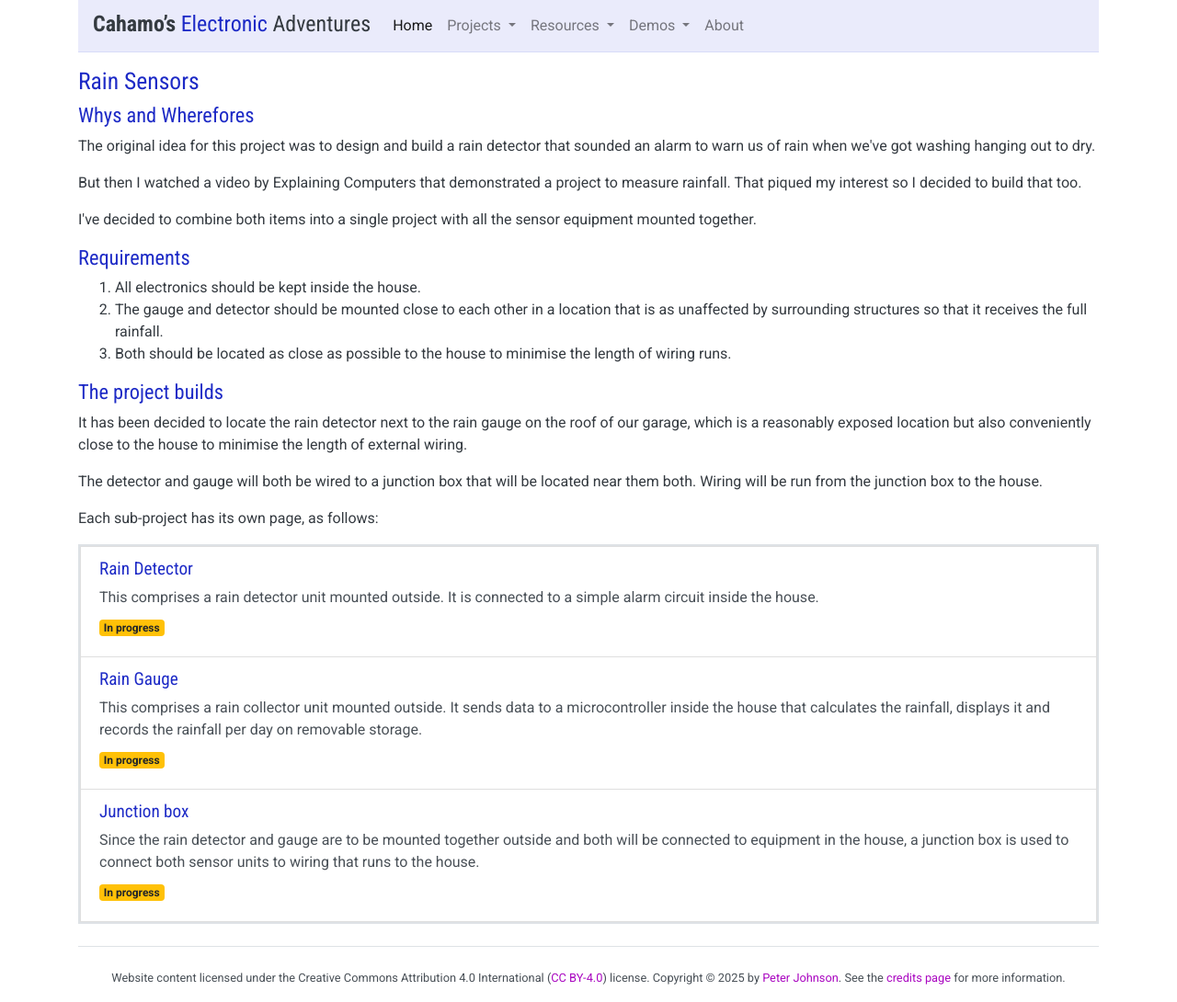
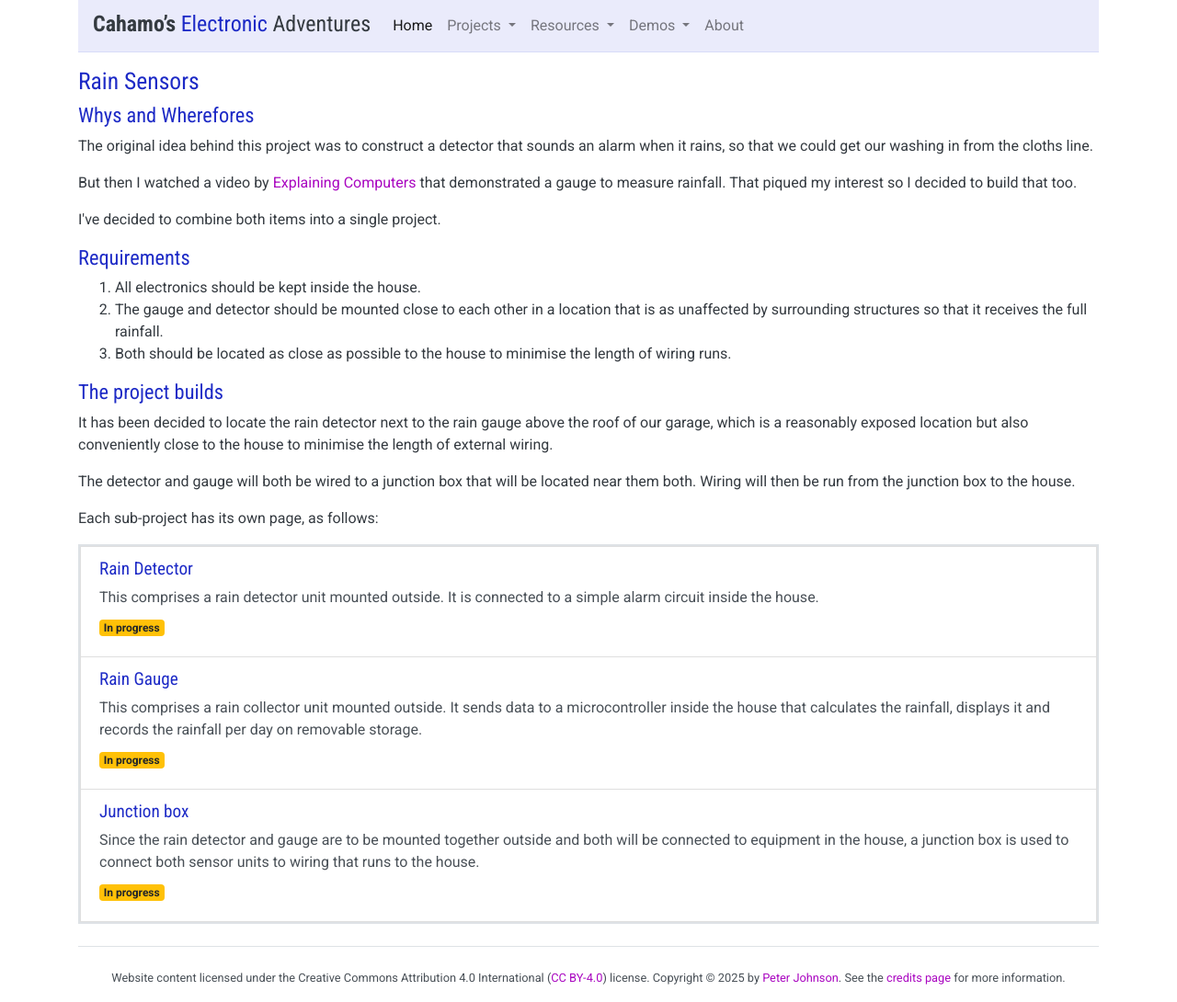
Before and after one commit to cahamo/cahamo.github.io, a Jekyll site: the page built from projects/rain-sensors/index.html, in a window 1280 px wide. Shown: the whole page at 92% size. Built offline with Jekyll 4.4.1, drawn with Linux system fonts in a browser that asks for light colours; comment, search, counter and statistics services are not loaded.

Commit message:
Revise Rain Detector & Gauge pages
All pages relating to this project were revised for accuracy and clarity.

Spelling mistakes and typos were fixed.

Some styling was changed.

```diff
--- a/projects/rain-sensors/index.html
+++ b/projects/rain-sensors/index.html
@@ -5,15 +5,15 @@ title: "Sensors to detect and measure rainfall"
 
 <h1>Rain Sensors</h1>
 
-<section id="about"></section>
+<section id="about">
 
     <h2>Whys and Wherefores</h2>
 
-    <p>The original idea for this project was to design and build a rain detector that sounded an alarm to warn us of rain when we've got washing hanging out to dry.</p>
+    <p>The original idea behind this project was to construct a detector that sounds an alarm when it rains, so that we could get our washing in from the cloths line.</p>
 
-    <p>But then I watched a video by Explaining Computers that demonstrated a project to measure rainfall. That piqued my interest so I decided to build that too.</p>
+    <p>But then I watched a video by <a href="https://www.explainingcomputers.com/">Explaining Computers</a> that demonstrated a gauge to measure rainfall. That piqued my interest so I decided to build that too.</p>
 
-    <p>I've decided to combine both items into a single project with all the sensor equipment mounted together.</p>
+    <p>I've decided to combine both items into a single project.</p>
 
 </section>
 
@@ -33,9 +33,9 @@ title: "Sensors to detect and measure rainfall"
 
     <h2>The project builds</h2>
 
-    <p>It has been decided to locate the rain detector next to the rain gauge on the roof of our garage, which is a reasonably exposed location but also conveniently close to the house to minimise the length of external wiring.</p>
+    <p>It has been decided to locate the rain detector next to the rain gauge above the roof of our garage, which is a reasonably exposed location but also conveniently close to the house to minimise the length of external wiring.</p>
 
-    <p>The detector and gauge will both be wired to a junction box that will be located near them both. Wiring will be run from the junction box to the house.</p>
+    <p>The detector and gauge will both be wired to a junction box that will be located near them both. Wiring will then be run from the junction box to the house.</p>
 
     <p>Each sub-project has its own page, as follows:</p>
 
--- a/projects/rain-sensors/junction-box.html
+++ b/projects/rain-sensors/junction-box.html
@@ -17,7 +17,7 @@ title: "Rain sensors junction box"
 
     <h2>Construction</h2>
 
-    <p>The junction box is to be constructed from two 3D printed components: the main housing and a lid.</p>
+    <p>The junction box is to be constructed from two 3D printed components: the main housing and a lid. These were designed in TinkerCAD and printed using a Bambu Labs A1 3D printer and Amazon Basics orange PLA.</p>
 
     <p>A terminal block is to be used to connect the wires coming from the rain detector and gauge to the more substantial cable that runs to the house.</p>
 
```
Also changed, not shown: projects/rain-sensors/detector.html (+7 -6 lines), projects/rain-sensors/gauge.html (+23 -25 lines).
